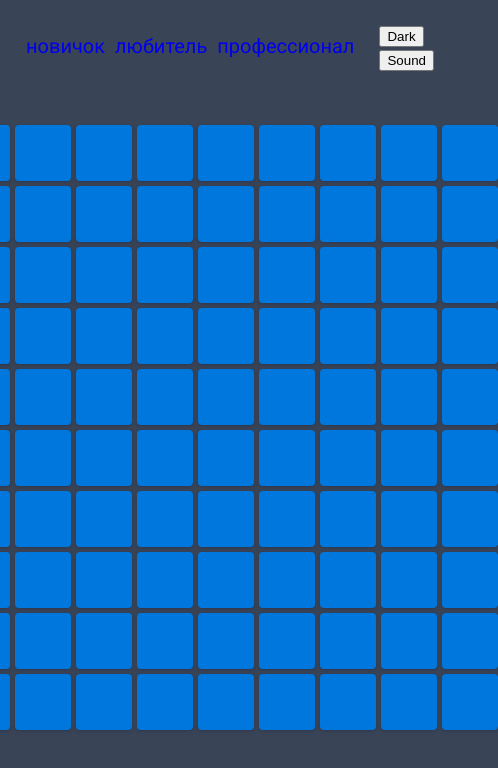
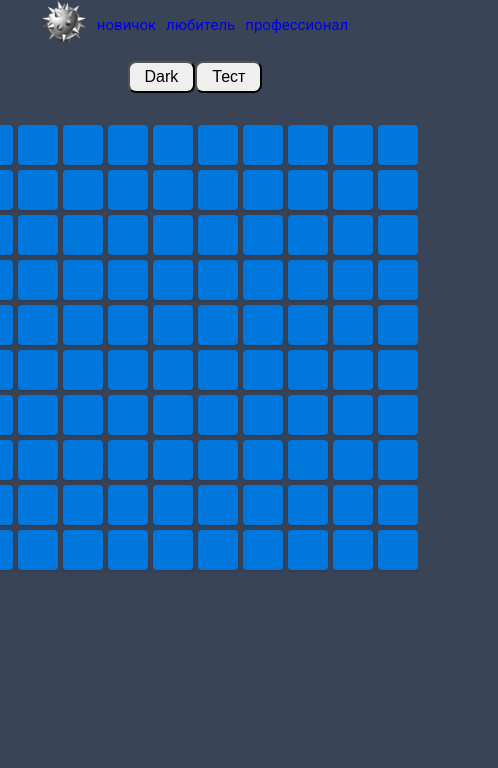
Before and after one commit to soola-sys/minesweeper-rss, a website with bundled scripts: page src/index.html in a window 390 px wide. Shown: the whole page, 498 px wide, since content can reach past the window. Built offline with nearby package versions, Linux system fonts and the light colour scheme.

Commit message:
feat: add basic requirements and reload on button

```diff
--- a/src/css/style.css
+++ b/src/css/style.css
@@ -3,8 +3,14 @@
 body {
   font-family: "Roboto", sans-serif;
   height: 100vh;
+
+  margin: 0;
   background: #394457;
   font-size: 20px;
+  overflow-x: hidden;
+}
+*, *::before, *::after {
+    box-sizing: border-box;
 }
 .wrapper {
   min-height: 100%;
@@ -14,32 +20,42 @@
   flex-direction: column;
 }
 .main {
-    flex: 1 0 auto;
+    flex: 1 1 auto;
 }
 .hide {
     display: none;
 }
-
-.header {
-    padding: 15px;
+.header__inner {
     display: flex;
     gap: 25px;
+    flex-wrap: wrap;
     justify-content: space-between;
     align-items: center;
+    @media (max-width:615px) {
+          font-size: 15px;
+    }
 }
 .header__difficulty {
     display: flex;
+    gap: 10px;
     padding: 0;
-    gap: 10px;
 }
-.board__header {
-    display: flex;
-    font-weight: bold;
-    align-items: center;
-    justify-content: space-between;
+
+@media (max-width:768px) {
+    .header__inner {
+      gap: 10px;
+      justify-content: center;
+    }
 }
+
 a {
     text-decoration: none;
+}
+button {
+    font-size: 16px;
+    padding: 5px 15px;
+    border-radius: 8px;
+    cursor: pointer;
 }
 .emoji {
     font-size: 30px;
@@ -48,7 +64,6 @@
     list-style: none;
 }
 .game {
-    width: min-content;
     margin: 32px auto 0;
     gap: 5px 0;
     display: flex;
@@ -71,7 +86,6 @@
     height: 50px;
     box-shadow: rgba(50, 50, 93, 0.25) 0px 2px 5px -1px, rgba(0, 0, 0, 0.3) 0px 1px 3px -1px;
     border-radius: 4px;
-    padding: 3px;
     opacity: 1;
     transition: opacity 0.1s ease;
     user-select: none;
@@ -79,6 +93,11 @@
     justify-content: center;
     align-items: center;
     background-color: #0077dd;
+
+    @media (max-width:615px) {
+          width: 40px;
+          height: 40px;
+    }
 }
 .game-over {
     background-color: red;
--- a/src/js/index.js
+++ b/src/js/index.js
@@ -46,8 +46,8 @@
   { class: "difficulty-list__amateur", href: "#", text: "любитель" },
   { class: "difficulty-list__pro", href: "#", text: "профессионал" },
 ];
-
-const header = createElement({ tag: "header", classes: ["header"] });
+const headerInner = createElement({ tag: "div", classes: ["header__inner"] });
+const header = createElement({ tag: "header", classes: ["header"] , children: [headerInner]});
 const logo = createElement({
   tag: "div",
   classes: ["header__logo"],
@@ -64,26 +64,26 @@
   classes: ["settings__theme"],
   text: "Dark",
 });
-const btnSound = createElement({
+const btnTest = createElement({
   tag: "button",
   classes: ["settings__sound"],
-  text: "Sound",
+  text: "Тест",
 });
 const divSettings = createElement({
   tag: "div",
   classes: ["header__settings", "settings"],
-  children: [btnTheme, btnSound],
+  children: [btnTheme, btnTest],
 });
 const ulRes = createHeaderMenu(menuItems);
-header.appendChild(logo);
-header.appendChild(ulRes);
-header.appendChild(divSettings);
-
-const main = createElement({ tag: "main", classes: ["main"], children: [] });
+headerInner.appendChild(logo);
+headerInner.appendChild(ulRes);
+headerInner.appendChild(divSettings);
+const gameDiv = createElement({ tag: "div", classes: ["game"] });
+const main = createElement({ tag: "main", classes: ["main"], children: [gameDiv] });
 const board = createElement({
   tag: "div",
   classes: ["board"],
-  children: [createElement({ tag: "div", classes: ["board__header"] })],
+  children: []
 });
 main.appendChild(board);
 const footer = createElement({ tag: "footer", classes: ["footer"] });
@@ -92,7 +92,7 @@
   classes: ["wrapper"],
   children: [header, main, footer],
 });
-const gameDiv = createElement({ tag: "div", classes: ["game"] });
+
 // Fill  2d matrix
 
 const isValidPos = (i, j, n, m) => {
@@ -163,17 +163,8 @@
     gameBoard[r][c].classList.add('number');
     gameBoard[r][c].classList.add('cell-opened');
     gameBoard[r][c].classList.add(`x${curr}`);
-    // resArr[r][c].isRevealed = true;
   }
-  // if(curr === 'x') {
-  //   mineArr.forEach((el) => {
-  //     el.classList.add("mined", "game-over");
-  //     // currCellState.isRevealed = true;
-  //   });
-  //   setTimeout(() => alert('You lost!') , 500);
-  //   board.style.pointerEvents = 'none';
-  //   tile.removeEventListener('click' ,clickCell);
-  // }
+
   if(curr !== 'x' && curr === 0) {
     if(gameBoard[r][c].classList.contains('cell-opened')) {
       return;
@@ -188,26 +179,25 @@
     checkMine(r + 1, c)
     checkMine(r + 1, c + 1)
   }
+  if(curr === 'x') {
+    mineArr.forEach((el) => el.classList.add('mined'));
+    gameDiv.style.pointerEvents = 'none';
+    gameBoard[r][c].classList.add('game-over');
+    setTimeout(() => alert('You lost!') , 500);
+  }
   gameBoard[r][c].removeEventListener('click' , clickCell);
 }
-function initBoard (columnClicked  , rowClicked) {
+function initBoard (rowClicked  , columnClicked) {
   for (let i = 0; i < mineNumber; i++) {
-    let randomRow = Math.floor(Math.random() * nums);
-    let randomCol = Math.floor(Math.random() * cols);
-    // if (minesAndNumbers[randomRow][randomCol] !== "x") {
-    //   minesAndNumbers[randomRow][randomCol] = "x";
-    // } else {
-    //   i--;
-    // }
+    let randomRow = Math.floor(Math.random() * 10);
+    let randomCol = Math.floor(Math.random() * 10);
     if(minesAndNumbers[randomRow][randomCol] !== "x" &&
     !(randomRow === rowClicked && randomCol === columnClicked)) {
-      if(!isNeighbor(rowClicked , columnClicked , randomRow , randomCol)) {
-        minesAndNumbers[randomRow][randomCol] = "x";
-      }
+      minesAndNumbers[randomRow][randomCol] = "x";
+      mineArr.push(gameBoard[randomRow][randomCol]);
+    } else {
+      i--
     }
-  }
-  for (let i = 0; i < nums; i++) {
-    resArr.push(Array(cols).fill(i));
   }
   for (let i = 0; i < minesAndNumbers.length; i++) {
     for (let j = 0; j < minesAndNumbers[i].length; j++) {
@@ -217,14 +207,6 @@
       }
     }
   }
-}
-
-function isNeighbor(rowFirst, colFirst, randomRow, randomCol) {
-  const directions = [
-      [0, 0], [0, 1], [1, 1], [1, 0], [1, -1],
-      [0, -1], [-1, -1], [-1, 0], [-1, 1]
-  ];
-  return directions.some(([dx, dy]) => rowFirst + dx === randomRow && colFirst + dy === randomCol);
 }
 
 function clickCell() {
@@ -237,19 +219,22 @@
     firstClick = false;
   }
   checkMine(r , c);
-  console.log(minesAndNumbers);
+  console.log("Mines board" , minesAndNumbers);
   winCondition(tile);
 }
 
-let minesAndNumbers = [];
-let gameBoard = [];
-let resArr = [];
-let mineArr = [];
-let rowInit = 10;
-let colInit = 10;
-let moves = 0;
-let firstClick = true;
+let moves , firstClick , minesAndNumbers, gameBoard;
+let mineArr , rowInit , colInit;
+const mineNumber = 10;
 
+function startGame() {
+moves = 0;
+firstClick = true;
+minesAndNumbers = [];
+gameBoard = []
+mineArr = []
+rowInit = 10;
+colInit = 10;
 // Loop to initialize 2D array elements.
 for (let i = 0; i < rowInit; i++) {
   minesAndNumbers[i] = [];
@@ -257,21 +242,6 @@
     minesAndNumbers[i][j] = 0;
   }
 }
-let nums = minesAndNumbers.length; // row 3
-let cols = minesAndNumbers[0].length; // col 3
-let mineNumber = 10;
-// init Board
-// for (let i = 0; i < nums; i++) {
-//   resArr.push(Array(cols).fill(i));
-// }
-// for (let i = 0; i < minesAndNumbers.length; i++) {
-//   for (let j = 0; j < minesAndNumbers[i].length; j++) {
-//     if (minesAndNumbers[i][j] !== "x") {
-//       let res = checkAdjacent(minesAndNumbers, i, j);
-//       minesAndNumbers[i][j] = res;
-//     }
-//   }
-// }
 minesAndNumbers.forEach((rowData, rowIndex) => {
   let gameRow = []
   const row = createElement({ tag: "div", classes: ["row"]});
@@ -283,14 +253,6 @@
     if (rowInit === 25 && colInit === 25) {
       cell.classList.add("hard");
     }
-    // if (columnData === "x") {
-    //   mineArr.push(cell);
-    // }
-    // resArr[rowIndex][colIndex] = {
-    //   isFlagged: false,
-    //   isRevealed: false,
-    //   // isMine: columnData === "x" ? true : false,
-    // };
     cell.dataset.row = rowIndex;
     cell.dataset.column = colIndex;
     cell.addEventListener('click' , clickCell);
@@ -300,6 +262,12 @@
   gameDiv.appendChild(row);
   gameBoard.push(gameRow);
 });
-console.log(minesAndNumbers);
-board.appendChild(gameDiv);
+}
+startGame();
 document.body.appendChild(wrapperEl);
+
+btnTest.addEventListener('click' , () => {
+  gameDiv.style.pointerEvents = 'auto';
+  gameDiv.innerHTML = '';
+  startGame()
+});
```
Also changed, not shown: src/css/normalize.css.
